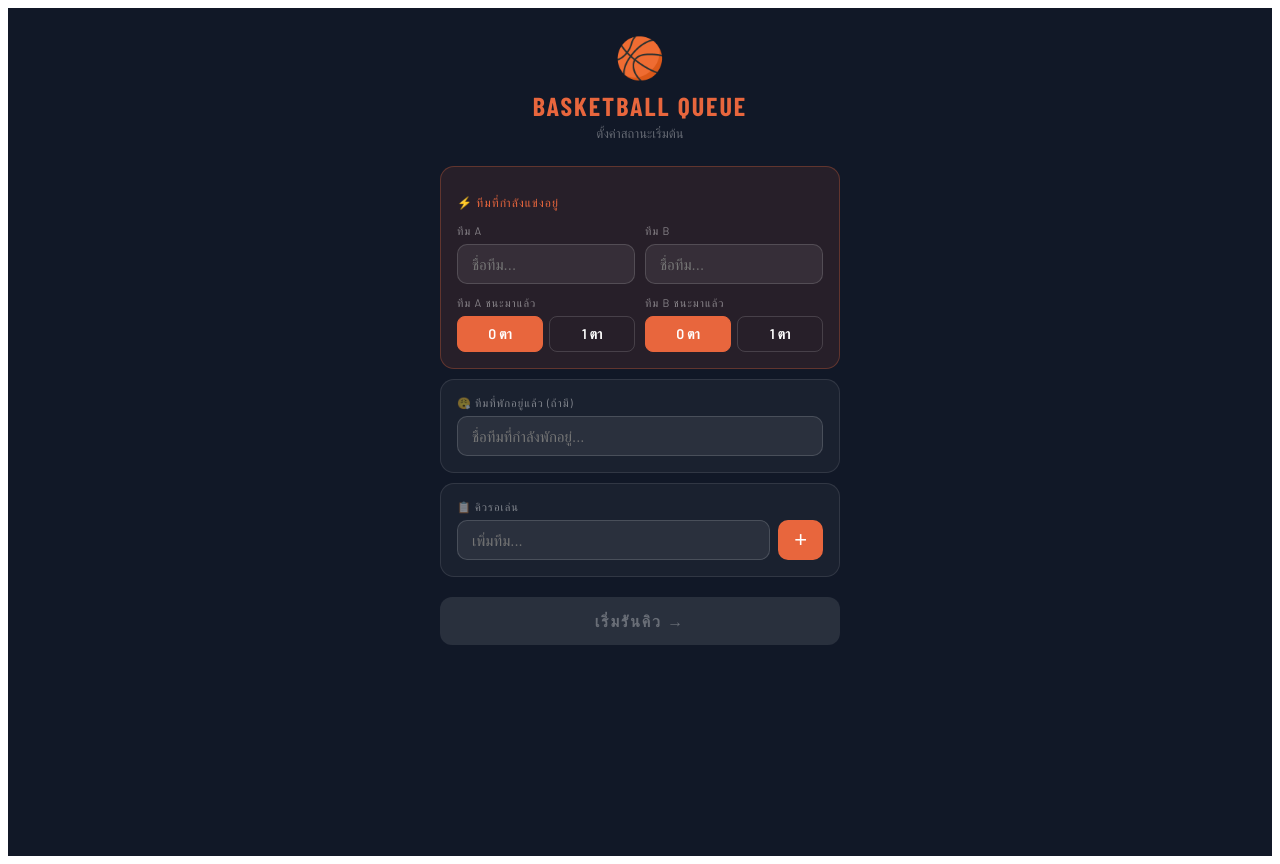
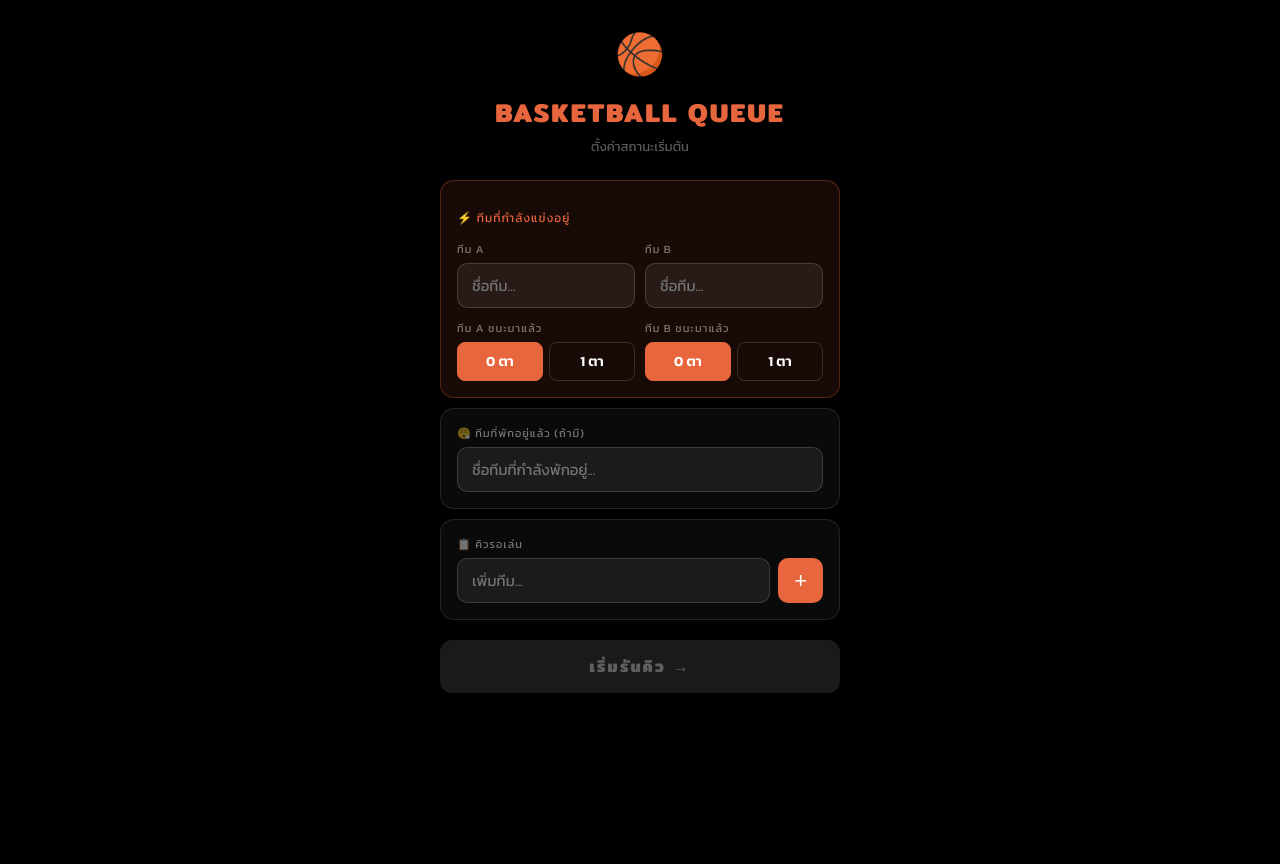
Before and after one commit to bikk280-cpu/Basketqueue, a React (Vite) app: page / in a window 1280 px wide. After the commit the page ends 800 px from the top, so only its background shows below. Built offline with nearby package versions, Linux system fonts and the light colour scheme.

Commit message:
add css + update background

```diff
--- a/src/App.jsx
+++ b/src/App.jsx
@@ -1,4 +1,5 @@
 import { useState } from "react";
+import "./index.css";
 
 const PALETTE = ["#E8663D","#3B82F6","#10B981","#F59E0B","#8B5CF6","#EF4444","#06B6D4","#84CC16","#EC4899","#14B8A6"];
 
@@ -16,7 +17,7 @@ function Avatar({ name, size = 36 }) {
       width: size, height: size, borderRadius: "50%", background: bg, color: "#fff",
       display: "flex", alignItems: "center", justifyContent: "center",
       fontSize: size * 0.36, fontWeight: 700, flexShrink: 0,
-      fontFamily: "'Barlow Condensed', sans-serif", letterSpacing: 1,
+      fontFamily: "'Mitr', sans-serif", letterSpacing: 1,
     }}>{initials}</div>
   );
 }
@@ -87,12 +88,14 @@ function SetupScreen({ onStart }) {
   const lbl = { fontSize: 11, color: "rgba(255,255,255,0.45)", marginBottom: 6, display: "block", letterSpacing: 1, textTransform: "uppercase" };
 
   return (
-    <div style={{ minHeight: "100vh", background: "#111827", padding: "24px 16px", fontFamily: "'Barlow', sans-serif" }}>
-      <link href="https://fonts.googleapis.com/css2?family=Barlow:wght@400;500;600&family=Barlow+Condensed:wght@600;700&display=swap" rel="stylesheet" />
+    <div style={{ minheight: "100vh", background: "#000000", padding: "24px 16px", fontFamily: "'Kanit', sans-serif" }}>
+      <link rel="preconnect" href="https://fonts.googleapis.com" />
+      <link rel="preconnect" href="https://fonts.gstatic.com" crossorigin />
+      <link href="https://fonts.googleapis.com/css2?family=Kanit:ital,wght@0,100;0,200;0,300;0,400;0,500;0,600;0,700;0,800;0,900;1,100;1,200;1,300;1,400;1,500;1,600;1,700;1,800;1,900&family=Lexend:wght@100..900&family=Mitr:wght@200;300;400;500;600;700&display=swap" rel="stylesheet" />
       <div style={{ maxWidth: 400, margin: "0 auto" }}>
         <div style={{ textAlign: "center", marginBottom: 24 }}>
           <div style={{ fontSize: 40, marginBottom: 8 }}>🏀</div>
-          <h1 style={{ color: "#E8663D", fontFamily: "'Barlow Condensed'", fontSize: 26, fontWeight: 700, margin: "0 0 4px", letterSpacing: 2 }}>BASKETBALL QUEUE</h1>
+          <h1 style={{ color: "#E8663D", fontFamily: "'Mitr', sans-serif", fontSize: 26, fontWeight: 700, margin: "0 0 4px", letterSpacing: 2 }}>BASKETBALL QUEUE</h1>
           <p style={{ color: "rgba(255,255,255,0.35)", fontSize: 13, margin: 0 }}>ตั้งค่าสถานะเริ่มต้น</p>
         </div>
 
@@ -149,7 +152,7 @@ function SetupScreen({ onStart }) {
             background: canStart ? "#E8663D" : "rgba(255,255,255,0.1)",
             color: canStart ? "#fff" : "rgba(255,255,255,0.3)",
             fontSize: 16, fontWeight: 700, cursor: canStart ? "pointer" : "not-allowed",
-            fontFamily: "'Barlow Condensed'", letterSpacing: 2, textTransform: "uppercase",
+            fontFamily: "'Mitr', sans-serif", letterSpacing: 2, textTransform: "uppercase",
           }}>เริ่มรันคิว →</button>
       </div>
     </div>
@@ -259,12 +262,14 @@ function QueueScreen({ initial, onReset }) {
   );
 
   return (
-    <div style={{ minHeight: "100vh", background: "#111827", padding: "16px", fontFamily: "'Barlow', sans-serif" }}>
-      <link href="https://fonts.googleapis.com/css2?family=Barlow:wght@400;500;600&family=Barlow+Condensed:wght@600;700&display=swap" rel="stylesheet" />
+    <div style={{ height: "100vh", background: "#000000", padding: "16px", fontFamily: "'Kanit', sans-serif" }}>
+      <link rel="preconnect" href="https://fonts.googleapis.com" />
+      <link rel="preconnect" href="https://fonts.gstatic.com" crossorigin />
+      <link href="https://fonts.googleapis.com/css2?family=Kanit:ital,wght@0,100;0,200;0,300;0,400;0,500;0,600;0,700;0,800;0,900;1,100;1,200;1,300;1,400;1,500;1,600;1,700;1,800;1,900&family=Lexend:wght@100..900&family=Mitr:wght@200;300;400;500;600;700&display=swap" rel="stylesheet" />
       <div style={{ maxWidth: 400, margin: "0 auto" }}>
 
         <div style={{ display: "flex", alignItems: "center", justifyContent: "space-between", marginBottom: 14 }}>
-          <h1 style={{ color: "#E8663D", fontFamily: "'Barlow Condensed'", fontSize: 20, fontWeight: 700, margin: 0, letterSpacing: 1.5 }}>🏀 BASKETBALL QUEUE</h1>
+          <h1 style={{ color: "#E8663D", fontFamily: "'Mitr', sans-serif", fontSize: 20, fontWeight: 700, margin: 0, letterSpacing: 1.5 }}>BASKETBALL QUEUE</h1>
           <div style={{ display: "flex", gap: 6 }}>
             <button onClick={() => setShowLog(s => !s)} style={{ background: "rgba(255,255,255,0.07)", border: "1px solid rgba(255,255,255,0.12)", borderRadius: 8, color: "rgba(255,255,255,0.55)", padding: "5px 10px", cursor: "pointer", fontSize: 12, fontFamily: "inherit" }}>
               📋 {showLog ? "ซ่อน" : "log"}
@@ -293,7 +298,7 @@ function QueueScreen({ initial, onReset }) {
               const isEditing = editing === side;
               return (
                 <>
-                  {idx === 1 && <span key="vs" style={{ color: "rgba(255,255,255,0.35)", fontWeight: 700, fontSize: 14, textAlign: "center", fontFamily: "'Barlow Condensed'" }}>VS</span>}
+                  {idx === 1 && <span key="vs" style={{ color: "rgba(255,255,255,0.35)", fontWeight: 700, fontSize: 14, textAlign: "center", fontFamily: "'Mitr', sans-serif" }}>VS</span>}
                   <div key={side} style={{ background: "rgba(255,255,255,0.06)", borderRadius: 10, padding: "12px 8px", textAlign: "center" }}>
                     <Avatar name={team.name} size={38} />
                     {isEditing ? (
@@ -302,7 +307,7 @@ function QueueScreen({ initial, onReset }) {
                       </div>
                     ) : (
                       <div style={{ display: "flex", alignItems: "center", justifyContent: "center", gap: 4, margin: "8px 0 6px" }}>
-                        <p style={{ color: "#fff", fontWeight: 600, fontSize: 13, margin: 0, fontFamily: "'Barlow Condensed'", lineHeight: 1.2 }}>{team.name}</p>
+                        <p style={{ color: "#fff", fontWeight: 600, fontSize: 13, margin: 0, fontFamily: "'Mitr', sans-serif", lineHeight: 1.2 }}>{team.name}</p>
                         <IconBtn onClick={() => setEditing(side)}>✎</IconBtn>
                       </div>
                     )}
@@ -311,7 +316,7 @@ function QueueScreen({ initial, onReset }) {
                       marginTop: 10, width: "100%", padding: "7px 0", borderRadius: 8,
                       background: "#E8663D", border: "none", color: "#fff",
                       fontWeight: 700, cursor: "pointer", fontSize: 12,
-                      fontFamily: "'Barlow Condensed'", letterSpacing: 1,
+                      fontFamily: "'Mitr', sans-serif", letterSpacing: 1,
                     }}>ชนะ 🏆</button>
                   </div>
                 </>
@@ -332,7 +337,7 @@ function QueueScreen({ initial, onReset }) {
               <div style={{ display: "flex", alignItems: "center", gap: 10 }}>
                 <Avatar name={rest.name} size={34} />
                 <div style={{ flex: 1 }}>
-                  <p style={{ color: "#fff", fontWeight: 600, fontSize: 14, margin: 0, fontFamily: "'Barlow Condensed'" }}>{rest.name}</p>
+                  <p style={{ color: "#fff", fontWeight: 600, fontSize: 14, margin: 0, fontFamily: "'Mitr', sans-serif" }}>{rest.name}</p>
                   <p style={{ color: "rgba(255,255,255,0.35)", fontSize: 11, margin: "2px 0 0" }}>รอ 1 ตา แล้วกลับมาเล่น</p>
                 </div>
                 <IconBtn onClick={() => setEditing("rest")}>✎</IconBtn>
@@ -369,7 +374,7 @@ function QueueScreen({ initial, onReset }) {
                 <InlineEdit value={t.name} onSave={saveEdit} onCancel={() => setEditing(null)} />
               ) : (
                 <>
-                  <span style={{ flex: 1, color: "#fff", fontSize: 14, fontFamily: "'Barlow Condensed'", fontWeight: 600 }}>{t.name}</span>
+                  <span style={{ flex: 1, color: "#fff", fontSize: 14, fontFamily: "'Mitr', sans-serif", fontWeight: 600 }}>{t.name}</span>
                   {i === 0 && <span style={{ color: "#E8663D", fontSize: 10, fontWeight: 700, letterSpacing: 1 }}>NEXT</span>}
                   <IconBtn onClick={() => setEditing(i)}>✎</IconBtn>
                   <IconBtn danger onClick={() => { setQueue(prev => prev.filter((_, j) => j !== i)); pushLog(`🗑️ ลบ ${t.name} ออกจากคิว`); }}>×</IconBtn>
--- /dev/null
+++ b/src/index.css
@@ -0,0 +1,17 @@
+/* reset พื้นฐาน */
+* {
+  box-sizing: border-box;
+}
+
+html, body, #root {
+  height: 100%;
+  margin: 0;
+  padding: 0;
+  background: #000000;
+  font-family: 'Kanit', sans-serif;
+}
+
+/* กัน scroll แปลก ๆ */
+body {
+  overflow-x: hidden;
+}
```
